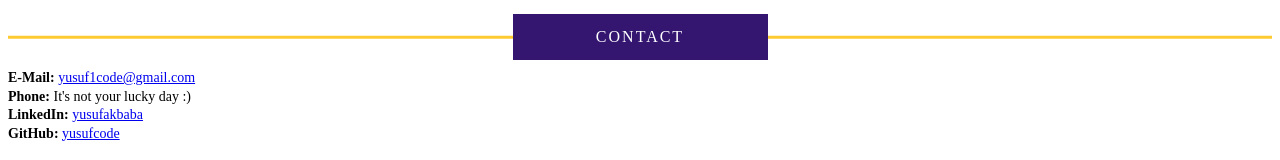
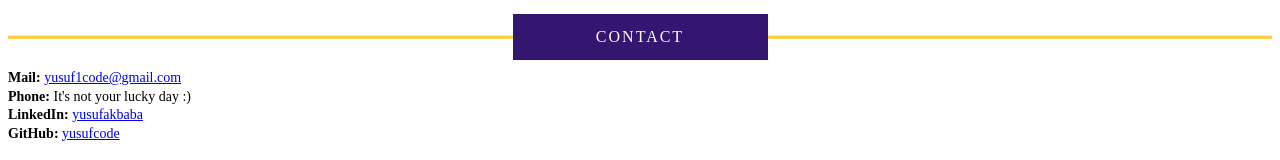
Before and after one commit to yusufcode/mywebsite-next, a Next.js app: page /cv-resume in a window 1280 px wide. Shown: the part 1132-1292 px from the top of the page. Built offline with nearby package versions, Linux system fonts and the light colour scheme.

Commit message:
Update cv-resume.js

```diff
--- a/pages/cv-resume.js
+++ b/pages/cv-resume.js
@@ -100,7 +100,7 @@ export default function Home() {
         <Header title="Contact" />
 
         <div className={styles.sectionBody}>
-          <TitleText title="E-Mail" text="yusuf1code@gmail.com" link="yusuf1code@gmail.com"/>
+          <TitleText title="Mail" text="yusuf1code@gmail.com" link="yusuf1code@gmail.com"/>
           <TitleText title="Phone" text="It's not your lucky day :)"/>
           <TitleText title="LinkedIn" text="yusufakbaba" link="https://www.linkedin.com/in/yusufakbaba"/>
           <TitleText title="GitHub" text="yusufcode" link="https://www.github.com/yusufcode"/>
```
